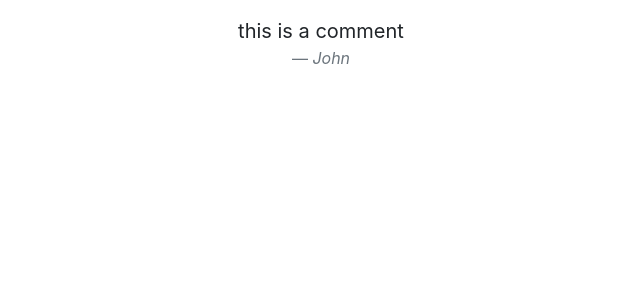
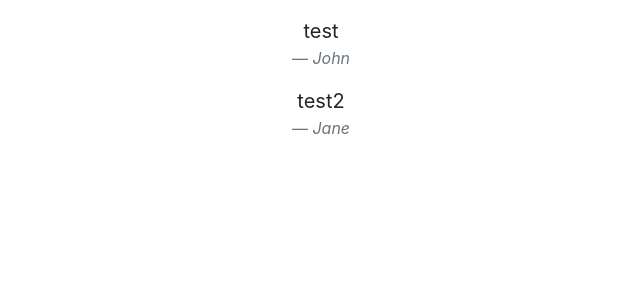
Before and after one commit to thoughtworks-jumpstart/comment-app, a React (Create React App) app: page / in a window 1280 px wide. Shown: the top 300 px of the page, without its empty margins (319-959 px from the left). Built offline with nearby package versions, Linux system fonts and the light colour scheme.

Commit message:
Create ComponentList for displaying list of comments

```diff
--- a/src/components/App/App.jsx
+++ b/src/components/App/App.jsx
@@ -1,11 +1,12 @@
 import React, { Component } from "react";
-import CommentCard from "../CommentCard/CommentCard";
+import CommentList from '../CommentList/CommentList';
 
 class App extends Component {
   render() {
+    const sampleData=[{comment: "test", author: "John"}, {comment:"test2", author: "Jane"}]
     return (
       <div className="container mt-3">
-        <CommentCard comment="this is a comment" author="John" />
+        <CommentList comments={sampleData}/>
       </div>
     );
   }
--- /dev/null
+++ b/src/components/CommentList/CommentList.jsx
@@ -0,0 +1,14 @@
+import React from "react";
+import CommentCard from '../CommentCard/CommentCard';
+
+function CommentList({ comments }) {
+  return (
+    <div>
+      {comments.map((comment, index) => (
+        <CommentCard key={index} comment={comment.comment} author={comment.author}/>
+      ))}
+    </div>
+  );
+}
+
+export default CommentList;
```
Also changed, not shown: 1 other file (tests, documents, lock files or other folders).
